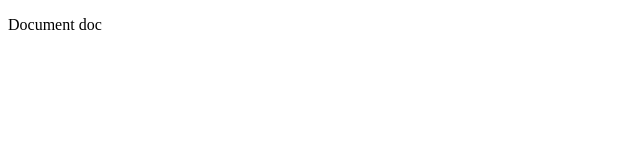
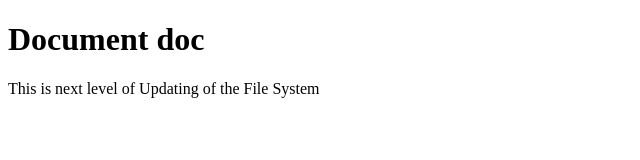
Before and after one commit to delwar69/OOP-concept, a plain HTML site: page index.html in a window 1280 px wide. Shown: the whole page, without its empty margins (0-640 px from the left). Drawn offline with Linux system fonts and the light colour scheme.

Commit message:
p tag added

```diff
--- a/index.html
+++ b/index.html
@@ -6,7 +6,7 @@
     <title>Document</title>
 </head>
 <body>
-    <p>Document doc </p>
-
+    <h1>Document doc </h1>
+    <p> This is next level of Updating of the File System </p>
 </body>
 </html>
```
